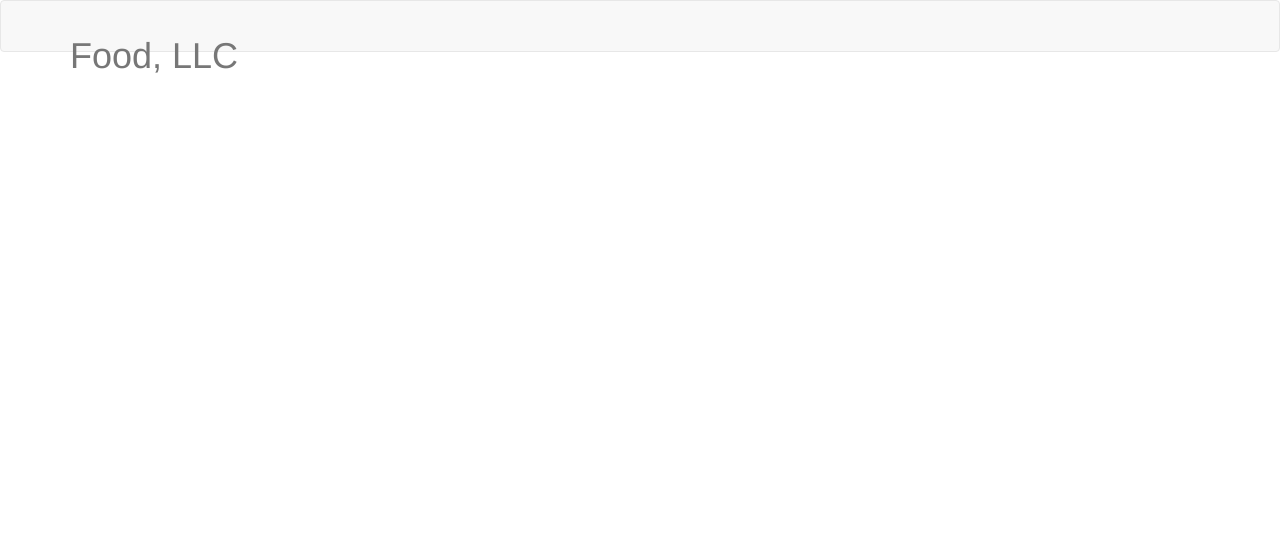
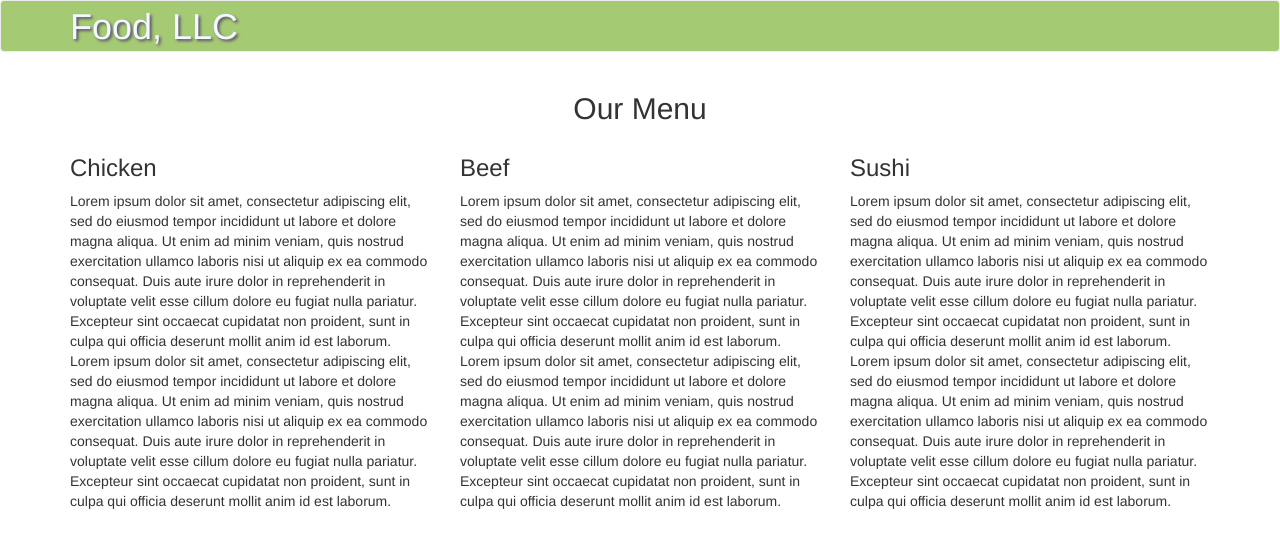
Before and after one commit to XeniyaMV/coursera_html_css_js, a plain HTML site: page module3_solution/index.html in a window 1280 px wide. Drawn offline with Linux system fonts and the light colour scheme.

Commit message:
added some styles

```diff
--- a/module3_solution/css/styles.css
+++ b/module3_solution/css/styles.css
@@ -0,0 +1,40 @@
+/** HEADER **/
+#restaurant-name {
+    /* font-family: 'Dancing Script', cursive, serif; */
+
+    /* font-family: 'Cardo', serif; */
+    margin-top: 0;
+    margin-bottom: 0;
+    line-height: 0.6;
+    color: aliceblue;
+    text-shadow: 2px 2px 3px #26143e;
+
+
+}
+
+nav.navbar {
+    background-color: #88b946;
+    opacity: 0.75;
+}
+
+ul.nav {
+    margin-top: 0;
+    margin-bottom: 0;
+    background-color: #fff;
+}
+
+
+.navbar-default .navbar-nav>li>a {
+    color: #26143e;
+    padding-top: 5px;
+    padding-bottom: 5px;
+}
+
+.navbar-default .navbar-nav>li>hr {
+    margin-top: 5px;
+    margin-bottom: 5px;
+    width: 80%;
+    border-top: 1px solid #26143e
+
+}
+/** END HEADER **/
--- a/module3_solution/index.html
+++ b/module3_solution/index.html
@@ -7,6 +7,15 @@
     <title>Module 3 solution</title>
     <link rel="stylesheet" href="css/bootstrap.min.css">
     <link rel="stylesheet" href="css/styles.css">
+
+    <!-- Fonts-->
+    <link rel="preconnect" href="https://fonts.googleapis.com">
+    <link rel="preconnect" href="https://fonts.gstatic.com" crossorigin>
+    <link href="https://fonts.googleapis.com/css2?family=Dancing+Script:wght@400;500;600;700&display=swap" rel="stylesheet">
+
+    <link rel="preconnect" href="https://fonts.googleapis.com">
+<link rel="preconnect" href="https://fonts.gstatic.com" crossorigin>
+<link href="https://fonts.googleapis.com/css2?family=Cardo:ital,wght@0,400;0,700;1,400&display=swap" rel="stylesheet">
 <body>
   <header>
     <nav class="navbar navbar-default">
@@ -27,17 +36,19 @@
         </div> <!-- end navbar-header-->
 
         <div id="collapsable-nav" class="collapse navbar-collapse">
-          <ul id="nav-list" class="nav navbar-nav visible-xs">
+          <ul id="nav-list" class="nav navbar-nav text-center visible-xs">
             <li>
               <a href="index.html">
                 Chicken
               </a>
+              <hr>
             </li>
 
             <li>
               <a href="index.html">
                 Beef
               </a>
+              <hr>
             </li>
 
             <li>
@@ -51,6 +62,77 @@
       </div> <!-- End container header-->
     </nav>
   </header>
+  <div id="main-page" class="container">
+    <h2 id="page-heading" class="text-center">Our Menu</h2>
+    <div class="row">
+      <section class="col-md-4 col-sm-6">
+        <h3 class="section-heading">Chicken</h3>
+        <p>
+          Lorem ipsum dolor sit amet, consectetur adipiscing elit,
+          sed do eiusmod tempor incididunt ut labore et dolore magna
+          aliqua. Ut enim ad minim veniam, quis nostrud exercitation
+          ullamco laboris nisi ut aliquip ex ea commodo consequat.
+          Duis aute irure dolor in reprehenderit in voluptate velit
+          esse cillum dolore eu fugiat nulla pariatur. Excepteur sint
+          occaecat cupidatat non proident, sunt in culpa qui officia
+          deserunt mollit anim id est laborum.
+          Lorem ipsum dolor sit amet, consectetur adipiscing elit,
+          sed do eiusmod tempor incididunt ut labore et dolore magna
+          aliqua. Ut enim ad minim veniam, quis nostrud exercitation
+          ullamco laboris nisi ut aliquip ex ea commodo consequat.
+          Duis aute irure dolor in reprehenderit in voluptate velit
+          esse cillum dolore eu fugiat nulla pariatur. Excepteur sint
+          occaecat cupidatat non proident, sunt in culpa qui officia
+          deserunt mollit anim id est laborum.
+        </p>
+      </section>
+
+      <section class="col-md-4 col-sm-6">
+        <h3 class="section-heading">Beef</h3>
+        <p>
+          Lorem ipsum dolor sit amet, consectetur adipiscing elit,
+          sed do eiusmod tempor incididunt ut labore et dolore magna
+          aliqua. Ut enim ad minim veniam, quis nostrud exercitation
+          ullamco laboris nisi ut aliquip ex ea commodo consequat.
+          Duis aute irure dolor in reprehenderit in voluptate velit
+          esse cillum dolore eu fugiat nulla pariatur. Excepteur sint
+          occaecat cupidatat non proident, sunt in culpa qui officia
+          deserunt mollit anim id est laborum.
+          Lorem ipsum dolor sit amet, consectetur adipiscing elit,
+          sed do eiusmod tempor incididunt ut labore et dolore magna
+          aliqua. Ut enim ad minim veniam, quis nostrud exercitation
+          ullamco laboris nisi ut aliquip ex ea commodo consequat.
+          Duis aute irure dolor in reprehenderit in voluptate velit
+          esse cillum dolore eu fugiat nulla pariatur. Excepteur sint
+          occaecat cupidatat non proident, sunt in culpa qui officia
+          deserunt mollit anim id est laborum.
+        </p>
+      </section>
+
+      <section class="col-md-4 col-sm-12">
+        <h3 class="section-heading">Sushi</h3>
+        <p>
+          Lorem ipsum dolor sit amet, consectetur adipiscing elit,
+          sed do eiusmod tempor incididunt ut labore et dolore magna
+          aliqua. Ut enim ad minim veniam, quis nostrud exercitation
+          ullamco laboris nisi ut aliquip ex ea commodo consequat.
+          Duis aute irure dolor in reprehenderit in voluptate velit
+          esse cillum dolore eu fugiat nulla pariatur. Excepteur sint
+          occaecat cupidatat non proident, sunt in culpa qui officia
+          deserunt mollit anim id est laborum.
+          Lorem ipsum dolor sit amet, consectetur adipiscing elit,
+          sed do eiusmod tempor incididunt ut labore et dolore magna
+          aliqua. Ut enim ad minim veniam, quis nostrud exercitation
+          ullamco laboris nisi ut aliquip ex ea commodo consequat.
+          Duis aute irure dolor in reprehenderit in voluptate velit
+          esse cillum dolore eu fugiat nulla pariatur. Excepteur sint
+          occaecat cupidatat non proident, sunt in culpa qui officia
+          deserunt mollit anim id est laborum.
+        </p>
+      </section>
+    </div>
+
+  </div>
 
 
 
```
